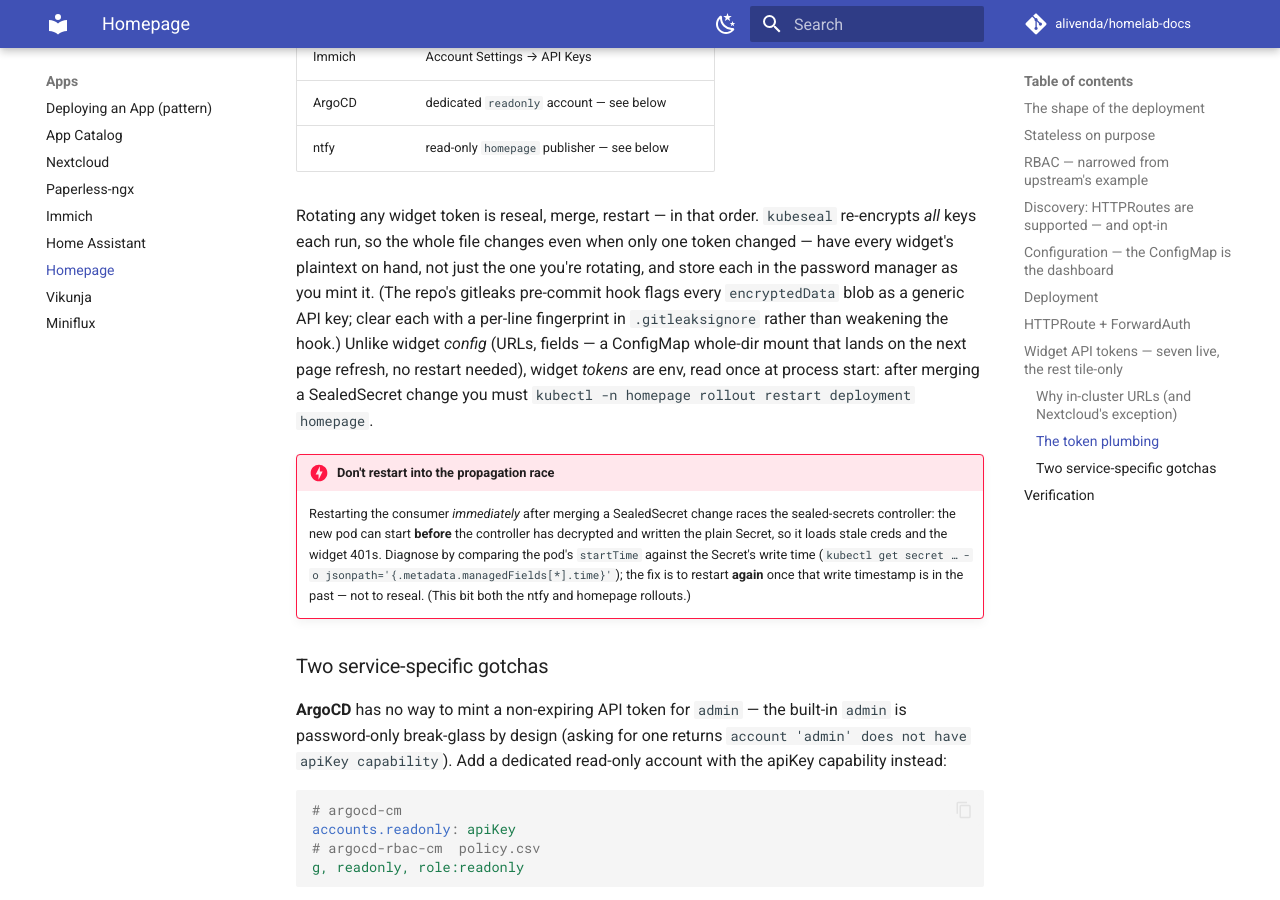
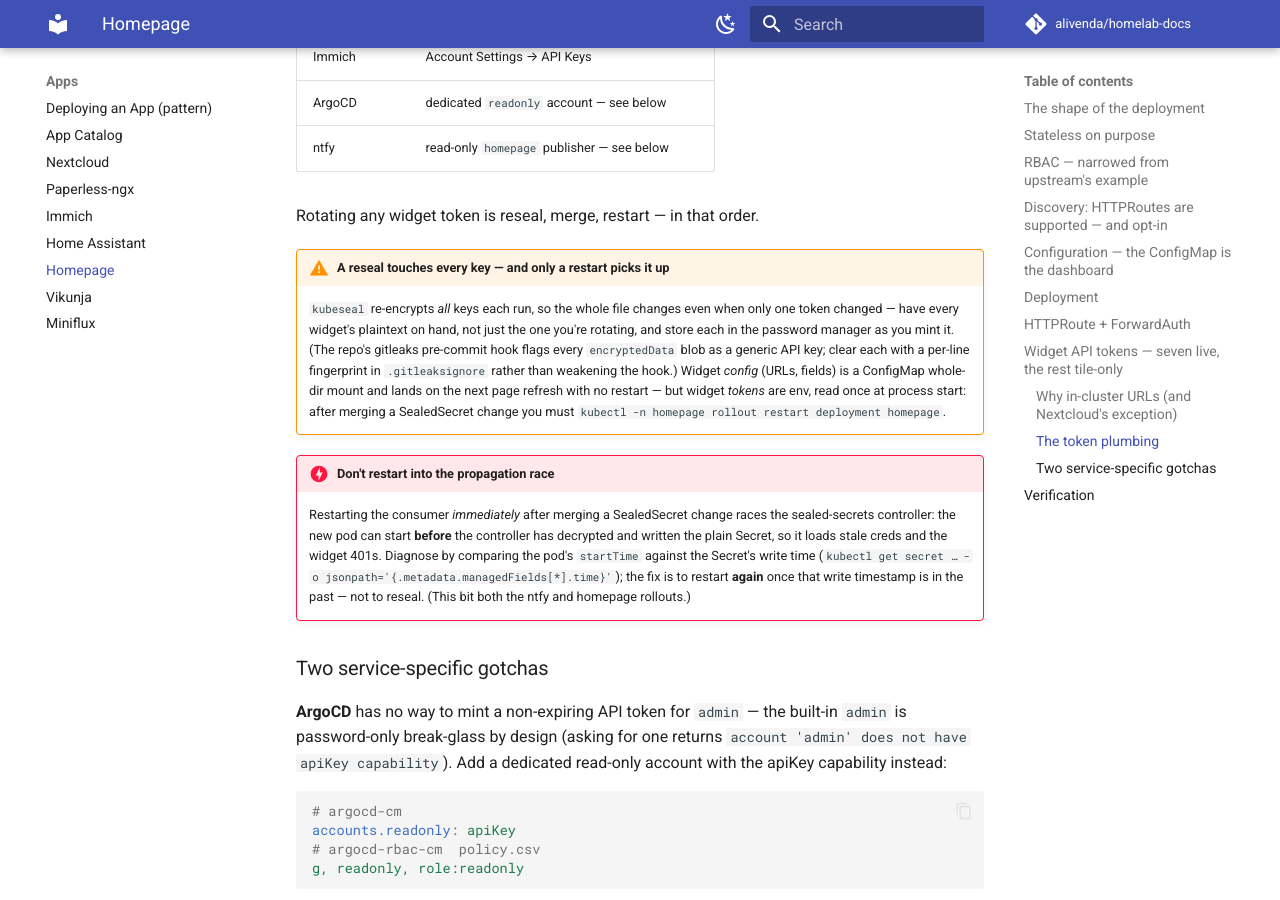
Before and after one commit to alivenda/homelab-docs, an MkDocs documentation site: the page built from docs/homepage.md, in a window 1280 px wide and 900 px high, scrolled down 7928 px. Built offline with MkDocs 1.6.1 and Material for MkDocs 9.7.7, drawn with Linux system fonts in a browser that asks for light colours; comment, search, counter and statistics services are not loaded.

Commit message:
Keep the reseal traps as a warning admonition
The two rotation gotchas (reseal re-nonces every key; tokens need a
rollout restart, config doesn't) are debugging-cost traps, which STYLE.md
routes to admonitions — the dense merged paragraph buried the restart
command. One warning plus the existing danger stays within the
two-admonition stack limit.

```diff
--- a/docs/homepage.md
+++ b/docs/homepage.md
@@ -257,15 +257,18 @@ kubectl create secret generic homepage-widget-tokens \
 | ArgoCD | dedicated `readonly` account — see below |
 | ntfy | read-only `homepage` publisher — see below |
 
-Rotating any widget token is reseal, merge, restart — in that order. `kubeseal`
-re-encrypts *all* keys each run, so the whole file changes even when only one token
-changed — have every widget's plaintext on hand, not just the one you're rotating, and
-store each in the password manager as you mint it. (The repo's gitleaks pre-commit hook
-flags every `encryptedData` blob as a generic API key; clear each with a per-line
-fingerprint in `.gitleaksignore` rather than weakening the hook.) Unlike widget *config*
-(URLs, fields — a ConfigMap whole-dir mount that lands on the next page refresh, no
-restart needed), widget *tokens* are env, read once at process start: after merging a
-SealedSecret change you must `kubectl -n homepage rollout restart deployment homepage`.
+Rotating any widget token is reseal, merge, restart — in that order.
+
+!!! warning "A reseal touches every key — and only a restart picks it up"
+    `kubeseal` re-encrypts *all* keys each run, so the whole file changes even when only
+    one token changed — have every widget's plaintext on hand, not just the one you're
+    rotating, and store each in the password manager as you mint it. (The repo's gitleaks
+    pre-commit hook flags every `encryptedData` blob as a generic API key; clear each with
+    a per-line fingerprint in `.gitleaksignore` rather than weakening the hook.) Widget
+    *config* (URLs, fields) is a ConfigMap whole-dir mount and lands on the next page
+    refresh with no restart — but widget *tokens* are env, read once at process start:
+    after merging a SealedSecret change you must
+    `kubectl -n homepage rollout restart deployment homepage`.
 
 !!! danger "Don't restart into the propagation race"
     Restarting the consumer *immediately* after merging a SealedSecret change races the sealed-secrets controller: the new pod can start **before** the controller has decrypted and written the plain Secret, so it loads stale creds and the widget 401s. Diagnose by comparing the pod's `startTime` against the Secret's write time (`kubectl get secret … -o jsonpath='{.metadata.managedFields[*].time}'`); the fix is to restart **again** once that write timestamp is in the past — not to reseal. (This bit both the ntfy and homepage rollouts.)
```
